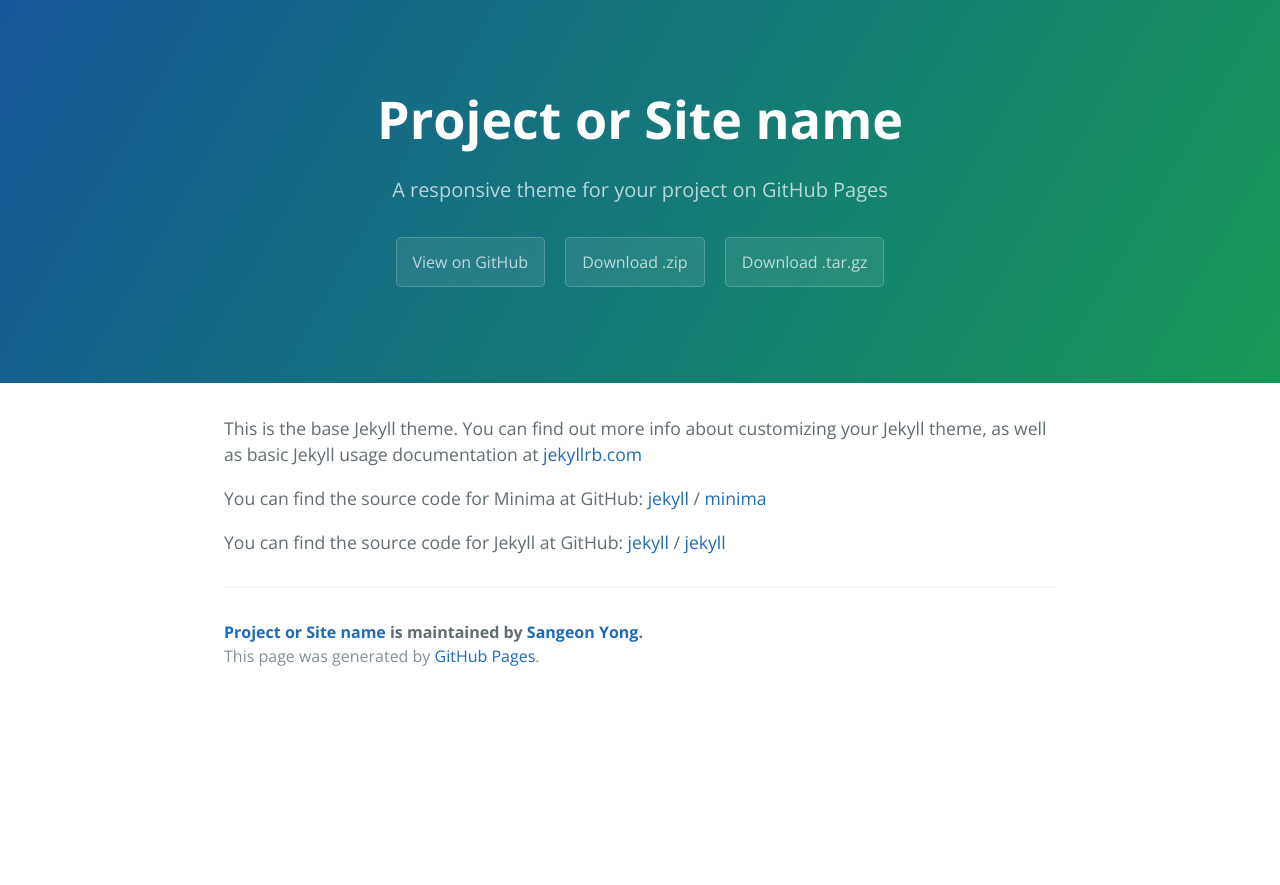
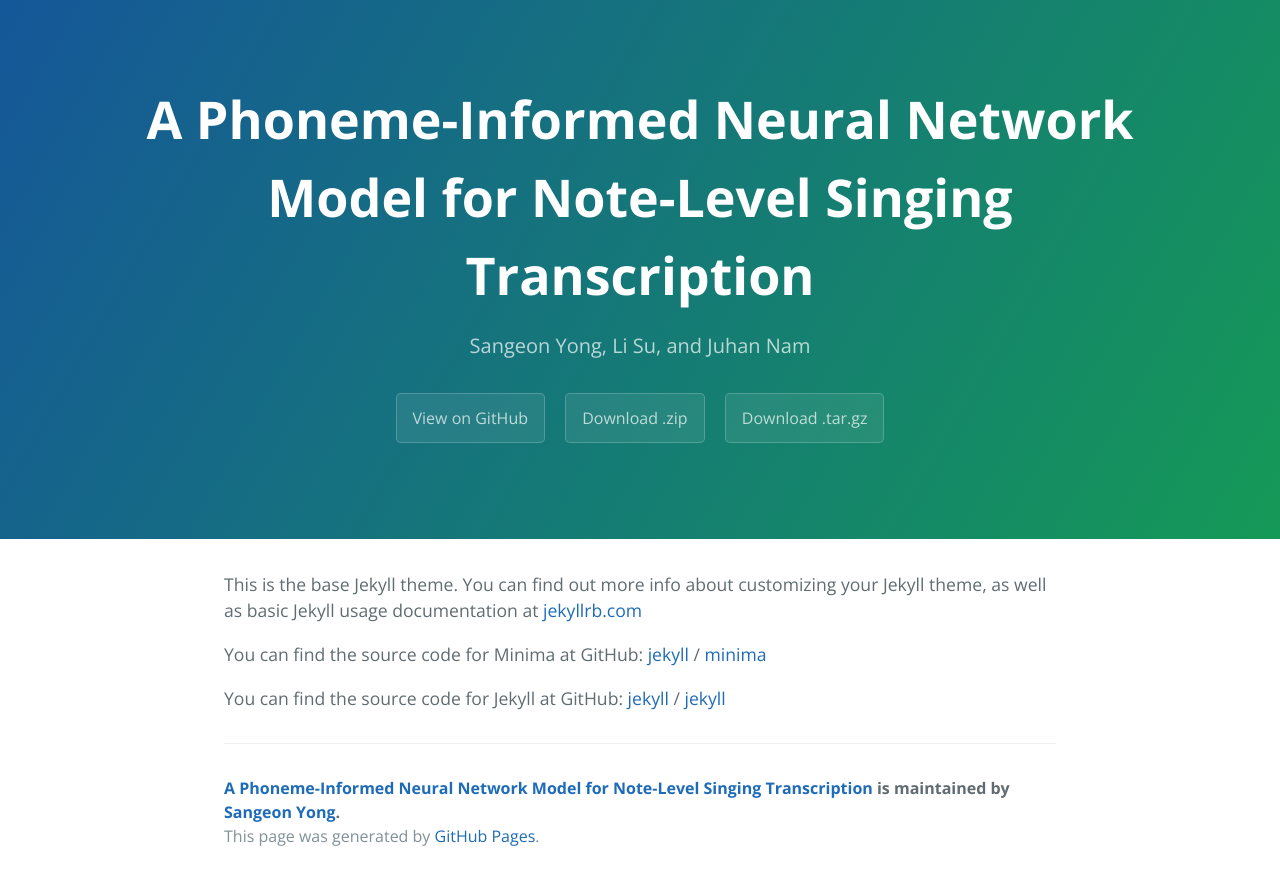
Before and after one commit to seyong92/phoneme-informed-transcription-blog, a Jekyll site: the page built from about.markdown, in a window 1280 px wide. Shown: the top 885 px of the page. Built offline with Jekyll 4.4.1, drawn with Linux system fonts in a browser that asks for light colours.

Commit message:
update title and abstract

```diff
--- a/_config.yml
+++ b/_config.yml
@@ -1,14 +1,14 @@
 # Setup
-title:        Project or Site name
-tagline:      A responsive theme for your project on GitHub Pages
-baseurl:      "/phoneme-informed-transcription-blog"
-paginate:     1
-locale:       "en"
+title: A Phoneme-Informed Neural Network Model for Note-Level Singing Transcription
+tagline: Sangeon Yong, Li Su, and Juhan Nam
+baseurl: "/phoneme-informed-transcription-blog"
+paginate: 1
+locale: "en"
 
 # About/contact
 author:
-  name:       Sangeon Yong
-  url:        https://seyong92.github.io
+  name: Sangeon Yong
+  url: https://seyong92.github.io
 
 # Gems
 gems:
--- a/index.markdown
+++ b/index.markdown
@@ -4,6 +4,9 @@
 
 layout: home
 ---
-# Test page: under construction
+
+# Abstract
+
+Note-level automatic music transcription is one of the most representative music information retrieval (MIR) tasks and has been studied for various instruments to understand music. However, due to the lack of high-quality labeled data, transcription of many instruments is still a challenging task. In particular, in the case of singing, it is difficult to find accurate notes due to its expressiveness in pitch, timbre, and dynamics. In this paper, we propose a method of finding note onsets of singing voice more accurately by leveraging the linguistic characteristics of singing, which are not seen in other instru- ments. The proposed model uses mel-scaled spectrogram and phonetic posteriorgram (PPG), a frame-wise likelihood of phoneme, as an input of the onset detection network while PPG is generated by the pre-trained network with singing and speech data. To verify how linguistic features affect onset detection, we compare the evaluation results through the dataset with different languages and divide onset types for detailed analysis. Our approach substantially improves the performance of singing transcription and therefore emphasizes the importance of linguistic features in singing analysis.
 
 ## will be updated!
```
